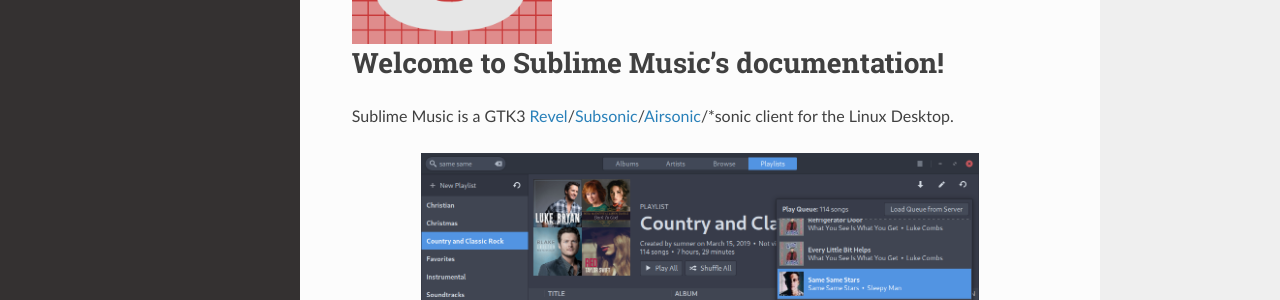
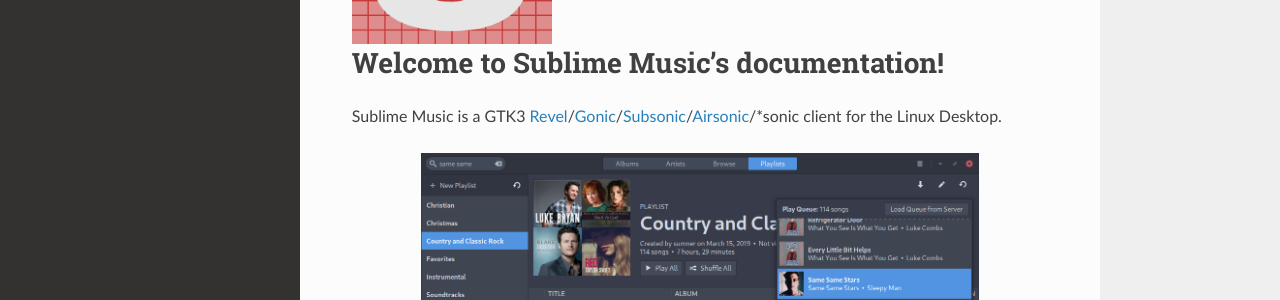
Before and after one commit to sublime-music/sublime-music, a Sphinx documentation site: the page built from docs/index.rst, in a window 1280 px wide and 900 px high. Shown: the part 255-555 px from the top of the window. Built offline with Sphinx 7.4.7 and the Read the Docs theme 2.0.0, drawn with Linux system fonts in a browser that asks for light colours; pages that are not in the unit, such as notebooks, are missing from menus.

Commit message:
Added Gonic to list of servers in documentation.

```diff
--- a/docs/index.rst
+++ b/docs/index.rst
@@ -4,10 +4,11 @@
 Welcome to Sublime Music's documentation!
 =========================================
 
-Sublime Music is a GTK3 `Revel`_/`Subsonic`_/`Airsonic`_/\*sonic client for the
-Linux Desktop.
+Sublime Music is a GTK3 `Revel`_/`Gonic`_/`Subsonic`_/`Airsonic`_/\*sonic client
+for the Linux Desktop.
 
 .. _Revel: https://gitlab.com/robozman/revel
+.. _Gonic: https://github.com/sentriz/gonic
 .. _Subsonic: http://www.subsonic.org/pages/index.jsp
 .. _Airsonic: https://airsonic.github.io/
 
```
